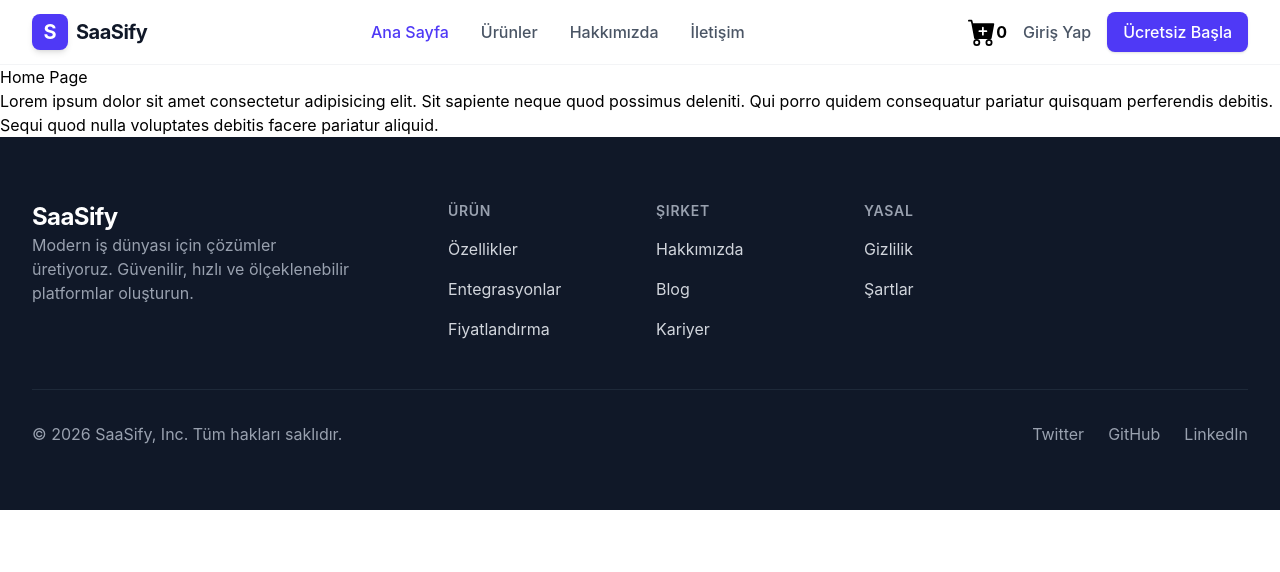
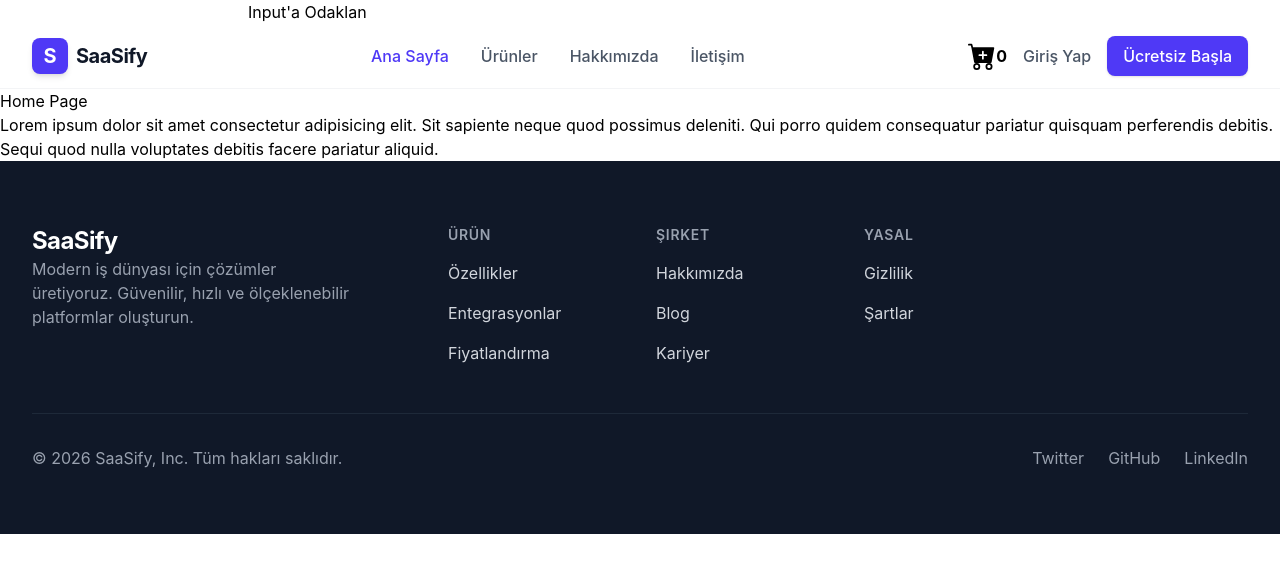
Before and after one commit to eminbasbayan/albaraka-react-egitimi, a React (Vite) app: page / in a window 1280 px wide. Shown: the top 572 px of the page. Built offline with nearby package versions, Linux system fonts and the light colour scheme.

Commit message:
useRef hook kullanımı

```diff
--- a/src/App.jsx
+++ b/src/App.jsx
@@ -1,11 +1,13 @@
 import { RouterProvider } from 'react-router';
 import router from './routes/routes';
 import { ToastContainer } from 'react-toastify';
+import TextInputWithFocusButton from './components/TextInputWithFocusButton';
 
 function App() {
   return (
     <div className="root-component">
       <ToastContainer />
+      <TextInputWithFocusButton />
       <RouterProvider router={router} />
     </div>
   );
--- /dev/null
+++ b/src/components/TextInputWithFocusButton.jsx
@@ -0,0 +1,21 @@
+import { useRef } from 'react';
+
+export default function TextInputWithFocusButton() {
+  // 1. Adım: Ref tanımlanır
+  const inputEl = useRef(null);
+
+  const onButtonClick = () => {
+    // 3. Adım: DOM elementine erişilir ve focus olunur
+    console.log(inputEl.current);
+
+    inputEl.current.focus();
+  };
+
+  return (
+    <>
+      {/* 2. Adım: Tanımlanan ref ilgili elemente bağlanır */}
+      <input ref={inputEl} type="text" />
+      <button onClick={onButtonClick}>Input'a Odaklan</button>
+    </>
+  );
+}
```
